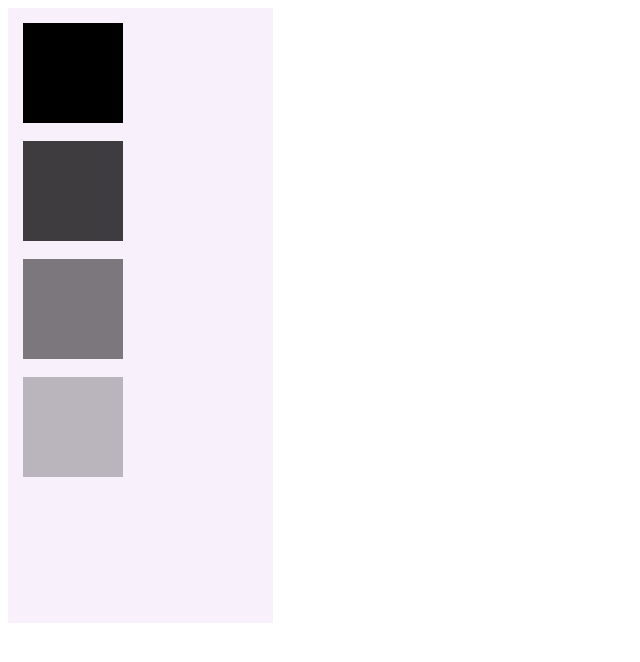
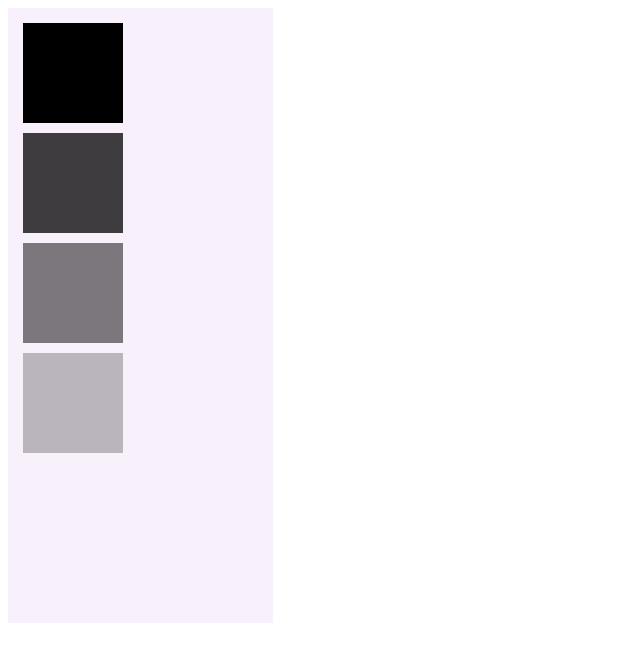
Before and after one commit to dimabelyj/zadaniecss19, a plain HTML site: page index.html in a window 1280 px wide. Shown: the whole page, without its empty margins (0-640 px from the left). Drawn offline with Linux system fonts and the light colour scheme.

Commit message:
poprawiono1

```diff
--- a/index.html
+++ b/index.html
@@ -9,9 +9,9 @@
 </head>
 <body>
     <div id="rect">
-        <div id="sq" class="sq1"></div> <br>
-        <div id="sq" class="sq2"></div> <br>
-        <div id="sq" class="sq3"></div> <br>
+        <div id="sq" class="sq1"></div>
+        <div id="sq" class="sq2"></div>
+        <div id="sq" class="sq3"></div>
         <div id="sq" class="sq4"></div>
     </div>
 </body>
--- a/style.css
+++ b/style.css
@@ -1,13 +1,27 @@
-#rect {background-color: rgb(248, 240, 250);
+#rect {
+    background-color: rgb(248, 240, 250);
     width: 250px;
     height: 600px;
     padding-left: 15px;
-    padding-top: 15px;}
+    padding-top: 15px;
+}
 #sq {
     width: 100px;
     height: 100px;
-    background-color: black;}
-    .sq1 {opacity: 1.0;}
-    .sq2 {opacity: 0.75;}
-    .sq3 {opacity: 0.5;}
-    .sq4 {opacity: 0.25;}
+    background-color: black;
+    }
+    .sq1 {
+        opacity: 1.0;
+    }
+    .sq2 {
+        opacity: 0.75;
+        margin-top: 10px;
+    }
+    .sq3 {
+        opacity: 0.5;
+        margin-top: 10px;
+    }
+    .sq4 {
+        opacity: 0.25;
+        margin-top: 10px;
+    }
```
